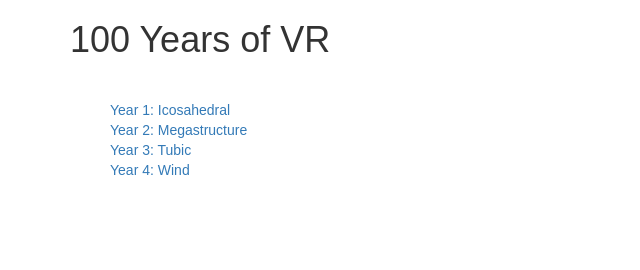
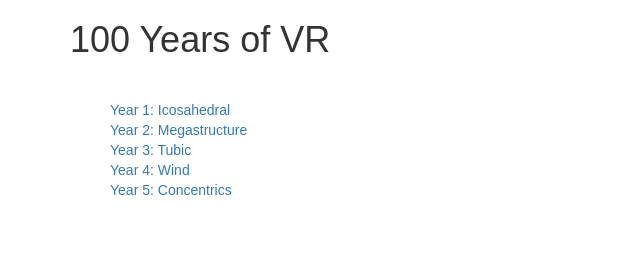
Before and after one commit to thetylerwolf/100yearsofvr, a React app: page / in a window 1280 px wide. Shown: the top 270 px of the page, without its empty margins (0-640 px from the left). Built offline with nearby package versions, Linux system fonts and the light colour scheme.

Commit message:
added year 5

```diff
--- a/src/years/index.js
+++ b/src/years/index.js
@@ -1,11 +1,19 @@
-let years = [{
-  name: 'Icosahedral'
-},{
-  name: 'Megastructure'
-},{
-  name: 'Tubic'
-},{
-  name: 'Wind'
-}]
+let years = [
+  {
+    name: "Icosahedral",
+  },
+  {
+    name: "Megastructure",
+  },
+  {
+    name: "Tubic",
+  },
+  {
+    name: "Wind",
+  },
+  {
+    name: "Concentrics",
+  },
+];
 
-export default years
+export default years;
```
